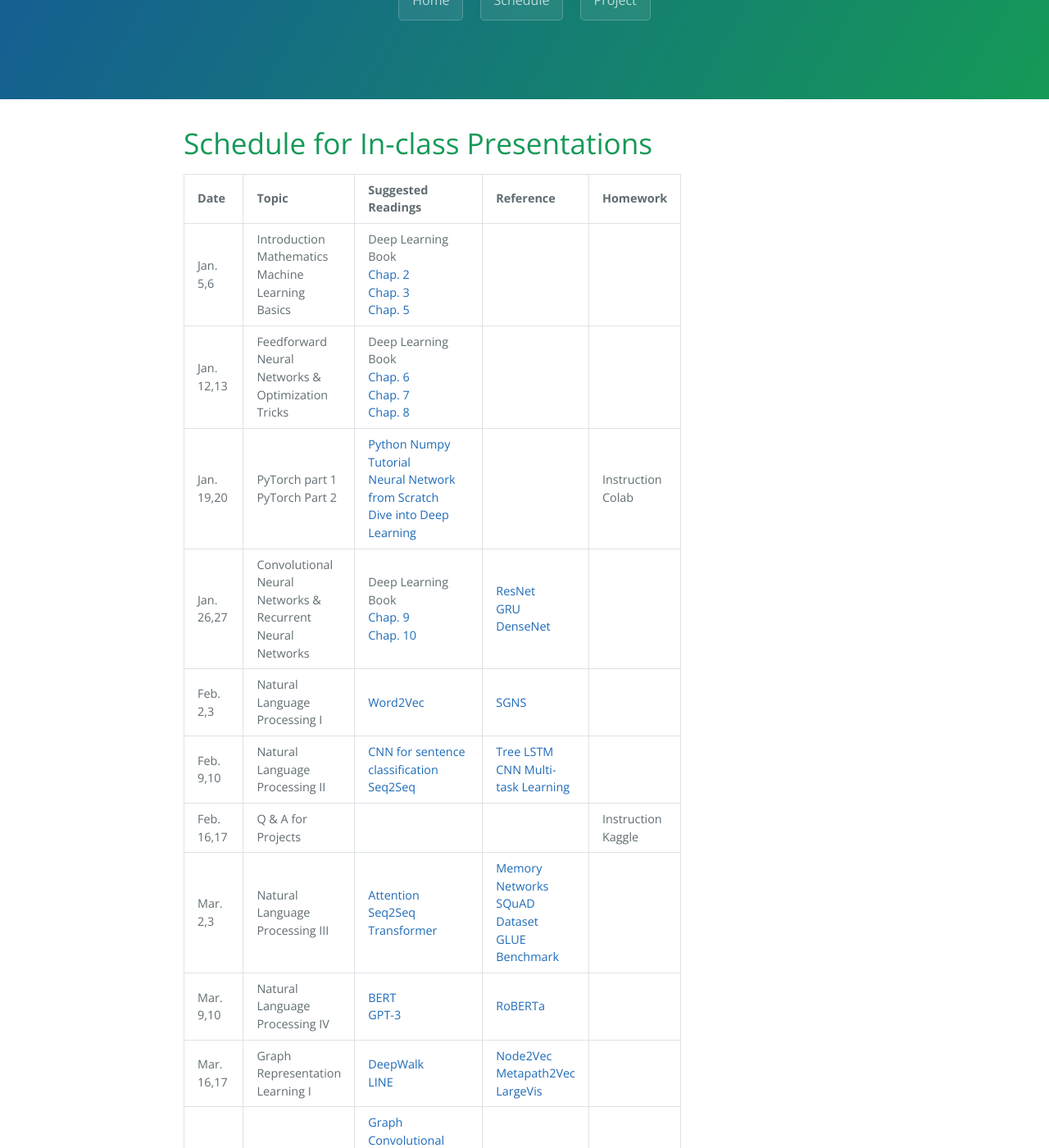
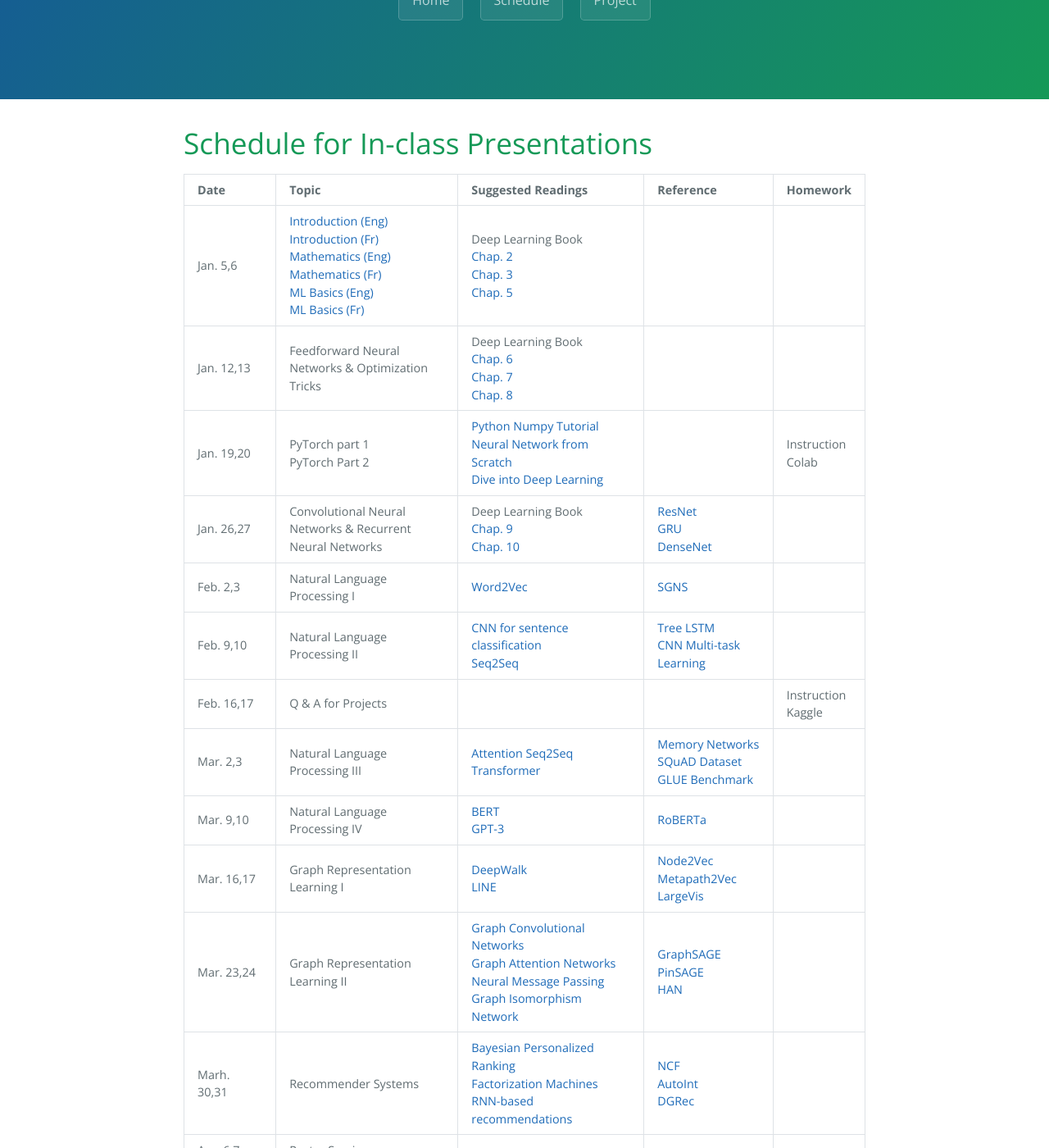
Before and after one commit to DeepGraphLearning/Math80600A_2022W, a Jekyll site: the page built from schedule.md, in a window 1280 px wide and 1400 px high, scrolled down 287 px. Shown: the whole window at 82% size. Built offline with Jekyll 4.4.1, drawn with Linux system fonts in a browser that asks for light colours; some of the changed text lies outside the part shown.

Commit message:
Update layout and upload slides

```diff
--- a/schedule.md
+++ b/schedule.md
@@ -4,14 +4,20 @@ title: MATH 80600A - Machine Learning II<br>Deep Learning and Applications
 permalink: /schedule
 
 schedule:
-  - date: Jan.<br>5,6
+  - date: Jan. 5,6
     topics:
-    - name: Introduction
-      url:
-    - name: Mathematics
-      url:
-    - name: Machine Learning Basics
-      url:
+    - name: Introduction (Eng)
+      url: https://www.dropbox.com/scl/fi/pxvhbtvn7kc5a6w4acna5/Week1-Intro.pptx?dl=0&rlkey=z99e8opm9si45a3irrwpo9lv4
+    - name: Introduction (Fr)
+      url: https://www.dropbox.com/s/qbfkq13vfrvs94d/Week1-Intro-Fr.pdf?dl=0
+    - name: Mathematics (Eng)
+      url: https://www.dropbox.com/s/a81iqbq875sfiqa/Week1-Maths.pdf?dl=0
+    - name: Mathematics (Fr)
+      url: https://www.dropbox.com/scl/fi/9s1z3aj94omm1c31i3i74/Week1-Maths-Fr.pptx?dl=0&rlkey=zmvys8noegv5he9x19p0t7ccd
+    - name: ML Basics (Eng)
+      url: https://www.dropbox.com/s/tsjrj7awawli5ax/Week1-ML.pdf?dl=0
+    - name: ML Basics (Fr)
+      url: https://www.dropbox.com/scl/fi/s9tasll7x6v9rdy2y57k7/Week1-ML-Fr.pptx?dl=0&rlkey=xk5xh1s0s83rrjkmoui3xnkpp
     readings:
       - name: Deep Learning Book
       - name: Chap. 2
@@ -20,7 +26,7 @@ schedule:
         url: http://www.deeplearningbook.org/contents/prob.html
       - name: Chap. 5
         url: http://www.deeplearningbook.org/contents/ml.html
-  - date: Jan.<br>12,13
+  - date: Jan. 12,13
     topics:
     - name: Feedforward Neural Networks & Optimization Tricks
       url:
@@ -32,7 +38,7 @@ schedule:
         url: http://www.deeplearningbook.org/contents/regularization.html
       - name: Chap. 8
         url: http://www.deeplearningbook.org/contents/optimization.html
-  - date: Jan.<br>19,20
+  - date: Jan. 19,20
     topics:
       - name: PyTorch part 1
         url:
@@ -50,7 +56,7 @@ schedule:
         url:
       - name: Colab
         url:
-  - date: Jan.<br>26,27
+  - date: Jan. 26,27
     topics:
       - name: Convolutional Neural Networks & Recurrent Neural Networks
         url:
@@ -67,7 +73,7 @@ schedule:
         url: https://arxiv.org/abs/1412.3555
       - name: DenseNet
         url: https://arxiv.org/abs/1608.06993
-  - date: Feb.<br>2,3
+  - date: Feb. 2,3
     topics:
       - name: Natural Language Processing I
         url:
@@ -77,7 +83,7 @@ schedule:
     presentations:
       - name: SGNS
         url: https://papers.nips.cc/paper/2014/file/feab05aa91085b7a8012516bc3533958-Paper.pdf
-  - date: Feb.<br>9,10
+  - date: Feb. 9,10
     topics:
       - name: Natural Language Processing II
         url:
@@ -91,14 +97,14 @@ schedule:
         url: https://arxiv.org/abs/1503.00075
       - name: CNN Multi-task Learning
         url: https://ronan.collobert.com/pub/matos/2008_nlp_icml.pdf
-  - date: Feb.<br>16,17
+  - date: Feb. 16,17
     topics: Q & A for Projects
     homeworks:
       - name: Instruction
         url:
       - name: Kaggle
         url:
-  - date: Mar.<br>2,3
+  - date: Mar. 2,3
     topics:
       - name: Natural Language Processing III
         url:
@@ -114,7 +120,7 @@ schedule:
         url: https://arxiv.org/abs/1606.05250
       - name: GLUE Benchmark
         url: https://arxiv.org/abs/1804.07461
-  - date: Mar.<br>9,10
+  - date: Mar. 9,10
     topics:
       - name: Natural Language Processing IV
         url:
@@ -126,7 +132,7 @@ schedule:
     presentations:
       - name: RoBERTa
         url: https://arxiv.org/pdf/1907.11692
-  - date: Mar.<br>16,17
+  - date: Mar. 16,17
     topics:
       - name: Graph Representation Learning I
         url:
@@ -142,7 +148,7 @@ schedule:
         url: https://ericdongyx.github.io/papers/KDD17-dong-chawla-swami-metapath2vec.pdf
       - name: LargeVis
         url: https://arxiv.org/abs/1602.00370
-  - date: Mar.<br>23,24
+  - date: Mar. 23,24
     topics:
       - name: Graph Representation Learning II
         url:
@@ -162,7 +168,7 @@ schedule:
         url: https://arxiv.org/abs/1806.01973
       - name: HAN
         url: https://arxiv.org/abs/1903.07293
-  - date: Marh.<br>30,31
+  - date: Marh. 30,31
     topics: Recommender Systems
     readings:
       - name: Bayesian Personalized Ranking
@@ -178,13 +184,20 @@ schedule:
         url: https://arxiv.org/abs/1810.11921
       - name: DGRec
         url: https://arxiv.org/abs/1902.09362
-  - date: Apr.<br>6,7
+  - date: Apr. 6,7
     topics: Poster Sessions
 ---
 
 # Schedule for In-class Presentations
 
 <table>
+<colgroup>
+<col width="15%" />
+<col width="30%" />
+<col width="30%" />
+<col width="20%" />
+<col width="10%" />
+</colgroup>
   <tr>
     <th>Date</th>
     <th>Topic</th>
```
